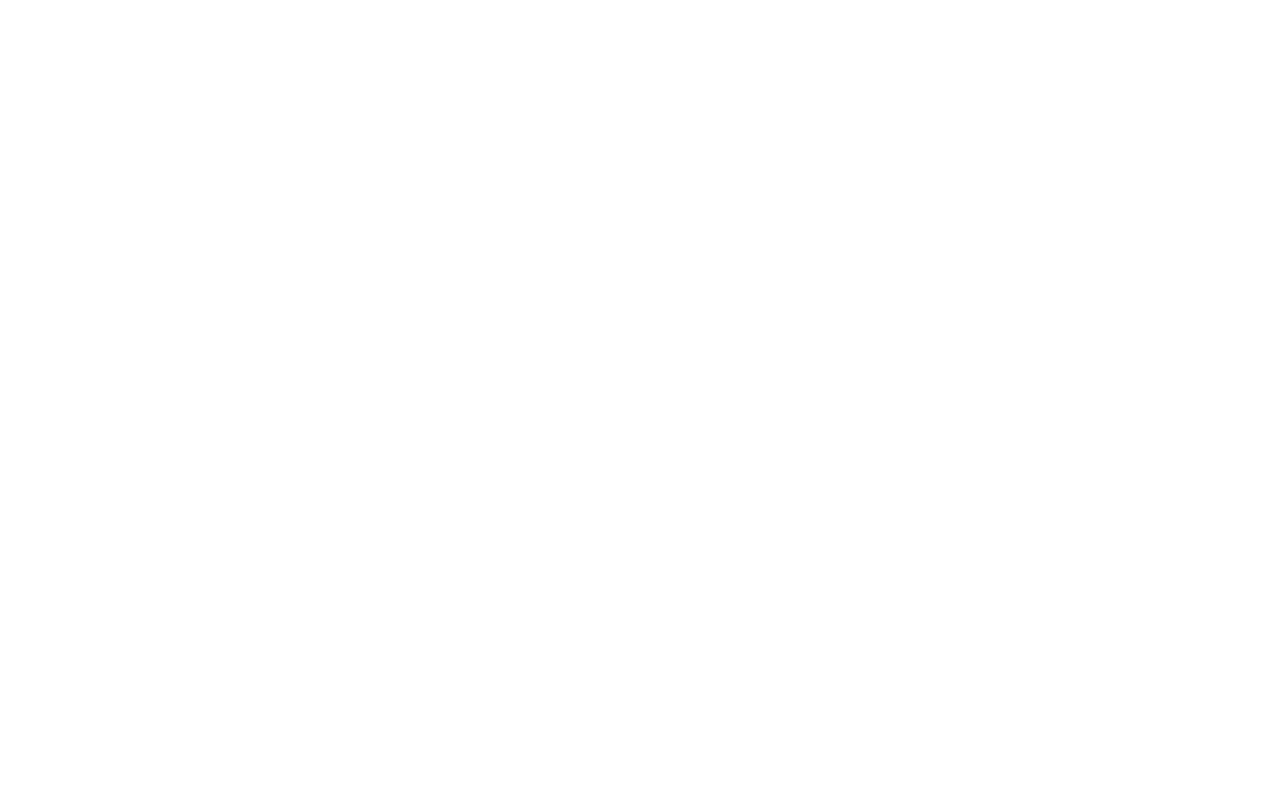
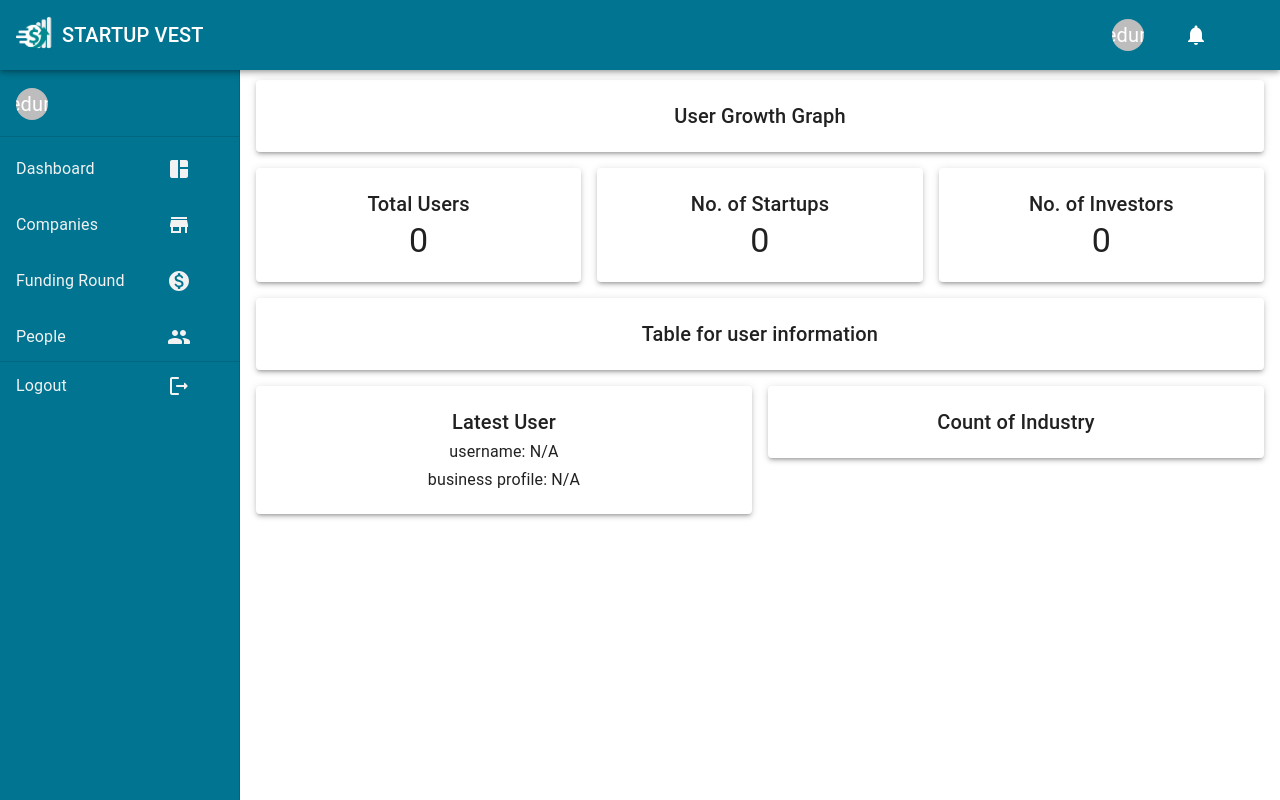
Before and after one commit to XenoviaaaFritzyyy/StartUp-Vest-Front, a React (Create React App) app: page /admindashboard in a window 1280 px wide. Before the commit this address had no page. Built offline with nearby package versions, Linux system fonts and the light colour scheme; no server answers.

Commit message:
AdmindDashboard and App.js changes

```diff
--- a/src/App.js
+++ b/src/App.js
@@ -11,6 +11,7 @@
 import People from './Components/People';
 import CapTable from './Components/CapTable';
 import UserDashboard from './Dashboard/UserDashboard';
+import AdminDashboard from './Dashboard/AdminDashboard';
 import LandingPage from './Components/LandingPage';
 import ViewStartupProfile from './Form/ViewStartupProfile';
 import ViewInvestorProfile from './Form/ViewInvestorProfile';
@@ -30,6 +31,7 @@
         <Route path="/people" element={<People />} />
         <Route path="/captable" element={<CapTable />} />
         <Route path="/userdashboard" element={<UserDashboard />} />
+        <Route path="/admindashboard" element={<AdminDashboard />} />
 
         {/* Business Profile */}
         <Route path="/startupprofile" element={<ViewStartupProfile />} />
--- /dev/null
+++ b/src/Dashboard/AdminDashboard.js
@@ -0,0 +1,85 @@
+import React, { useEffect, useState } from 'react';
+import { Grid, Paper, Typography, Toolbar } from '@mui/material';
+import Navbar from '../Navbar/Navbar';
+import axios from 'axios';
+
+const drawerWidth = 240; // Define the drawer width constant
+
+const AdminDashboard = () => {
+  const [totalUsers, setTotalUsers] = useState(0);
+  const [numStartups, setNumStartups] = useState(0);
+  const [numInvestors, setNumInvestors] = useState(0);
+  const [latestUser, setLatestUser] = useState({ username: 'N/A', businessProfile: 'N/A' });
+
+  useEffect(() => {
+    // Example API calls - replace with your actual API endpoints
+    const fetchData = async () => {
+      try {
+        const usersResponse = await axios.get('/api/users/count');
+        const startupsResponse = await axios.get('/api/startups/count');
+        const investorsResponse = await axios.get('/api/investors/count');
+        const latestUserResponse = await axios.get('/api/users/latest');
+
+        setTotalUsers(usersResponse.data.count);
+        setNumStartups(startupsResponse.data.count);
+        setNumInvestors(investorsResponse.data.count);
+        setLatestUser(latestUserResponse.data);
+      } catch (error) {
+        console.error('Error fetching data', error);
+      }
+    };
+
+    fetchData();
+  }, []);
+
+  return (
+    <div style={{ marginLeft: `${drawerWidth}px` }}> {/* Apply the drawerWidth constant */}
+      <Navbar />
+      <Toolbar/>
+      <Grid container spacing={2} padding={2}>
+        <Grid item xs={12}>
+          <Paper elevation={3} style={{ padding: '20px', textAlign: 'center' }}>
+            <Typography variant="h6">User Growth Graph</Typography>
+          </Paper>
+        </Grid>
+        <Grid item xs={4}>
+          <Paper elevation={3} style={{ padding: '20px', textAlign: 'center' }}>
+            <Typography variant="h6">Total Users</Typography>
+            <Typography variant="h4">{totalUsers}</Typography>
+          </Paper>
+        </Grid>
+        <Grid item xs={4}>
+          <Paper elevation={3} style={{ padding: '20px', textAlign: 'center' }}>
+            <Typography variant="h6">No. of Startups</Typography>
+            <Typography variant="h4">{numStartups}</Typography>
+          </Paper>
+        </Grid>
+        <Grid item xs={4}>
+          <Paper elevation={3} style={{ padding: '20px', textAlign: 'center' }}>
+            <Typography variant="h6">No. of Investors</Typography>
+            <Typography variant="h4">{numInvestors}</Typography>
+          </Paper>
+        </Grid>
+        <Grid item xs={12}>
+          <Paper elevation={3} style={{ padding: '20px', textAlign: 'center' }}>
+            <Typography variant="h6">Table for user information</Typography>
+          </Paper>
+        </Grid>
+        <Grid item xs={6}>
+          <Paper elevation={3} style={{ padding: '20px', textAlign: 'center' }}>
+            <Typography variant="h6">Latest User</Typography>
+            <Typography variant="subtitle1">username: {latestUser.username}</Typography>
+            <Typography variant="subtitle1">business profile: {latestUser.businessProfile}</Typography>
+          </Paper>
+        </Grid>
+        <Grid item xs={6}>
+          <Paper elevation={3} style={{ padding: '20px', textAlign: 'center' }}>
+            <Typography variant="h6">Count of Industry</Typography>
+          </Paper>
+        </Grid>
+      </Grid>
+    </div>
+  );
+};
+
+export default AdminDashboard;
```
